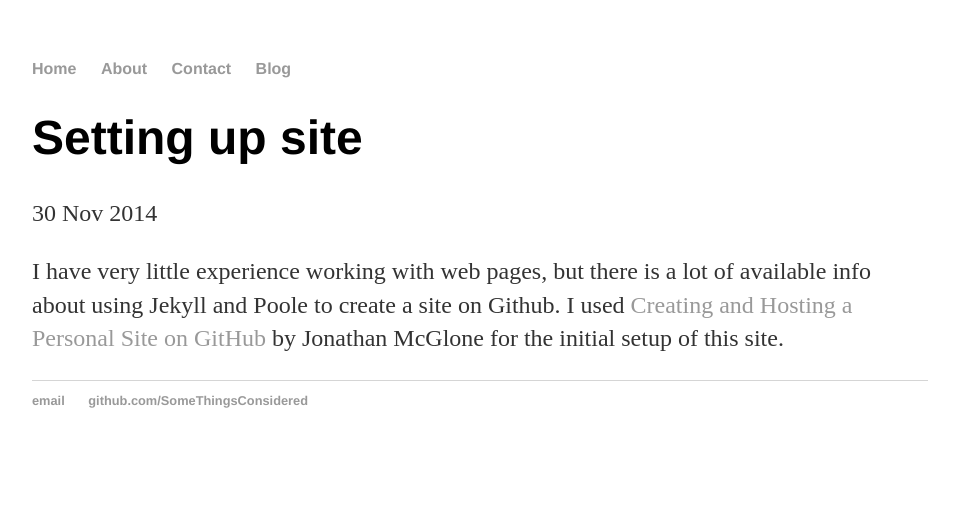
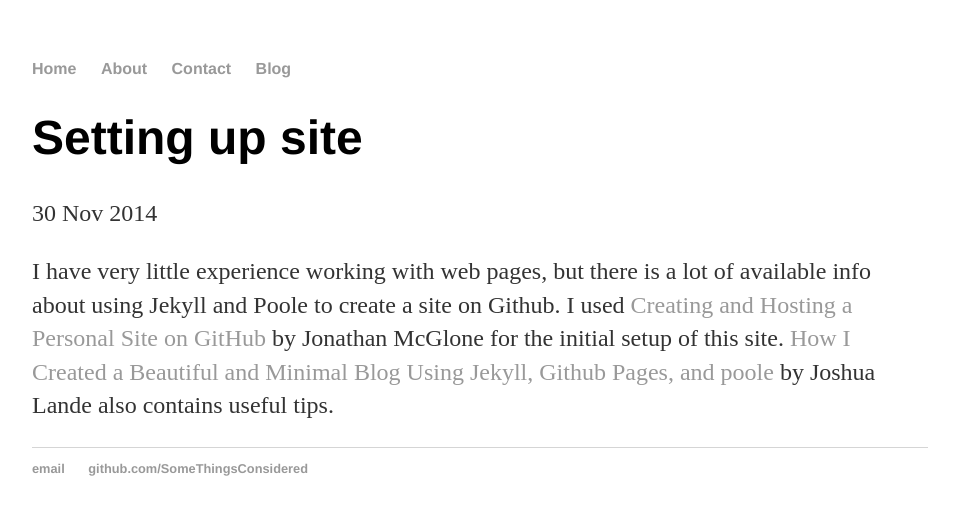
Before and after one commit to SomeThingsConsidered/SomeThingsConsidered.github.io, a Jekyll site: the page built from _posts/2015-11-30-initial-test.md, in a window 1280 px wide. Shown: the top 515 px of the page, without its empty margins (160-1119 px from the left). Built offline with Jekyll 4.4.1, drawn with Linux system fonts in a browser that asks for light colours.

Commit message:
Update 2015-11-30-initial-test.md

```diff
--- a/_posts/2015-11-30-initial-test.md
+++ b/_posts/2015-11-30-initial-test.md
@@ -4,4 +4,4 @@
 date: 2014-11-30
 ---
 
-I have very little experience working with web pages, but there is a lot of available info about using Jekyll and Poole to create a site on Github. I used <a href="http://jmcglone.com/guides/github-pages/" a>  Creating and Hosting a Personal Site on GitHub </a> by Jonathan McGlone for the initial setup of this site.
+I have very little experience working with web pages, but there is a lot of available info about using Jekyll and Poole to create a site on Github. I used <a href="http://jmcglone.com/guides/github-pages/" a>  Creating and Hosting a Personal Site on GitHub </a> by Jonathan McGlone for the initial setup of this site.  <a href="http://joshualande.com/jekyll-github-pages-poole/" a> How I Created a Beautiful and Minimal Blog Using Jekyll, Github Pages, and poole </a> by Joshua Lande also contains useful tips.
```
